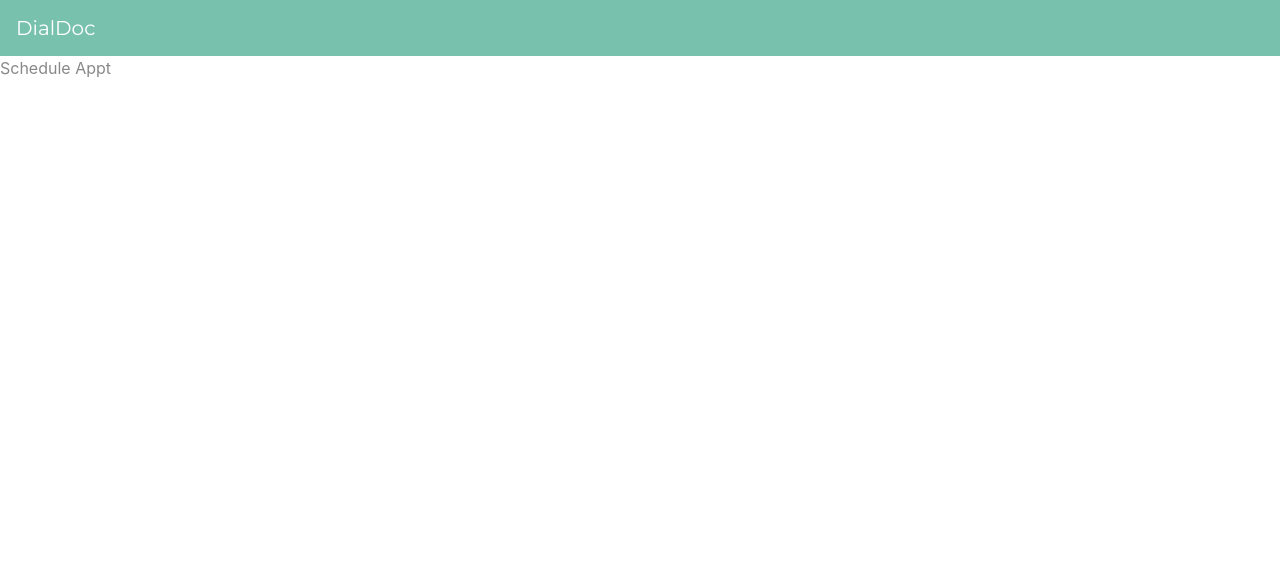
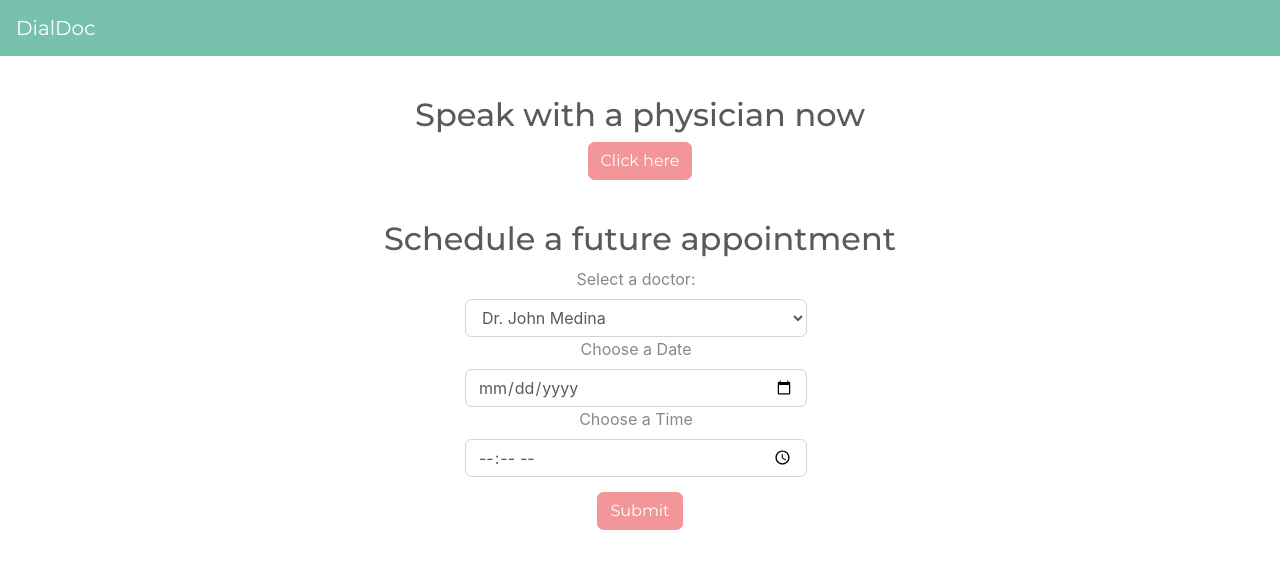
Before and after one commit to johnazre/dial-doc, a React (Create React App) app: page /schedule in a window 1280 px wide. Shown: the top 568 px of the page. Built offline with nearby package versions, Linux system fonts and the light colour scheme.

Commit message:
updated schedule page

```diff
--- a/src/components/ScheduleAppt.js
+++ b/src/components/ScheduleAppt.js
@@ -1,9 +1,76 @@
 // @flow
+import { Container, Row, Col, Button, Form, FormGroup, Label, Input } from 'reactstrap'
 import React, { Component } from 'react';
-class ScheduleAppt extends Component<null, null> {
+
+type State = {
+  doctor: string,
+  date: string,
+  time: string
+}
+
+class ScheduleAppt extends Component<null, State> {
+
+  state = {
+    doctor: '',
+    date: '',
+    time: ''
+  }
+
   render () {
     return (
-      <div>Schedule Appt</div>
+      <Container>
+        <Row>
+          <Col className="text-center" style={{marginTop: 40}}>
+            <h2>Speak with a physician now</h2>
+            <Button>Click here</Button>
+          </Col>
+        </Row>
+        <Row>
+          <Col className="text-center" style={{marginTop: 40}}>
+            <h2>Schedule a future appointment</h2>
+          </Col>
+        </Row>
+        <Row>
+          <Col className="text-center" lg={{size: 4, offset: 4}}>
+            <Form>
+              <FormGroup className="mb-2 mr-sm-2 mb-sm-0">
+                <Label for="exampleSelect">Select a doctor: </Label>
+                <Input
+                  type="select"
+                  id="exampleSelect"
+                  value={this.state.doctor}
+                  onChange={(e) => this.setState({doctor: e.target.value})}
+                >
+                  <option value="1">Dr. John Medina</option>
+                  <option value="2">Dr. Kimberly Valdez</option>
+                  <option value="3">Dr. David Smith</option>
+                  <option value="4">Dr. Jack Davidson</option>
+                  <option value="5">Dr. Wendy Williams</option>
+                </Input>
+              </FormGroup>
+              <FormGroup className="mb-2 mr-sm-2 mb-sm-0">
+                <Label for="appt-date">Choose a Date</Label>
+                <Input
+                  type="date"
+                  id="appt-date"
+                  value={this.state.date}
+                  onChange={(e) => this.setState({date: e.target.value})}
+                />
+              </FormGroup>
+              <FormGroup className="mb-2 mr-sm-2 mb-sm-0">
+                <Label for="appt-time">Choose a Time</Label>
+                <Input
+                  type="time"
+                  id="appt-time"
+                  value={this.state.time}
+                  onChange={(e) => this.setState({time: e.target.value})}
+                />
+              </FormGroup>
+              <Button style={{marginTop: 15}}>Submit</Button>
+            </Form>
+          </Col>
+        </Row>
+      </Container>
     )
   }
 }
```
